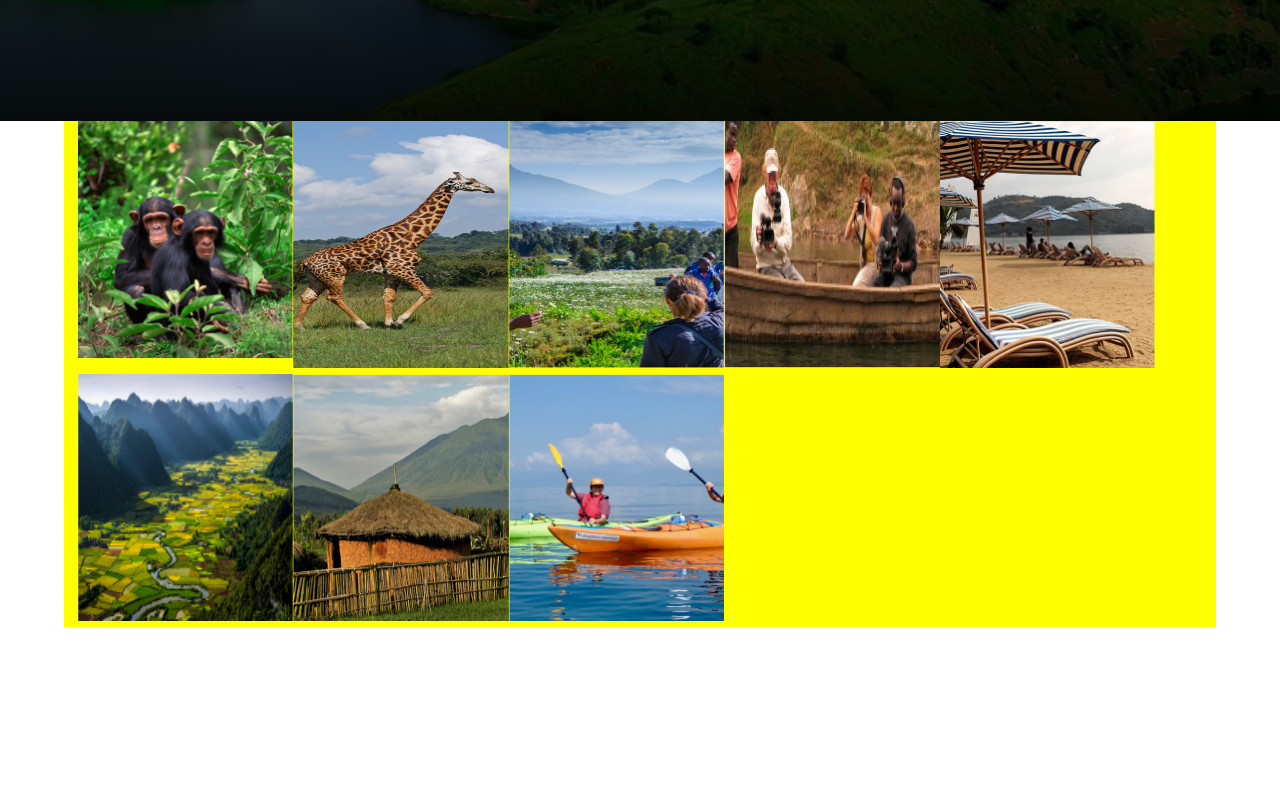
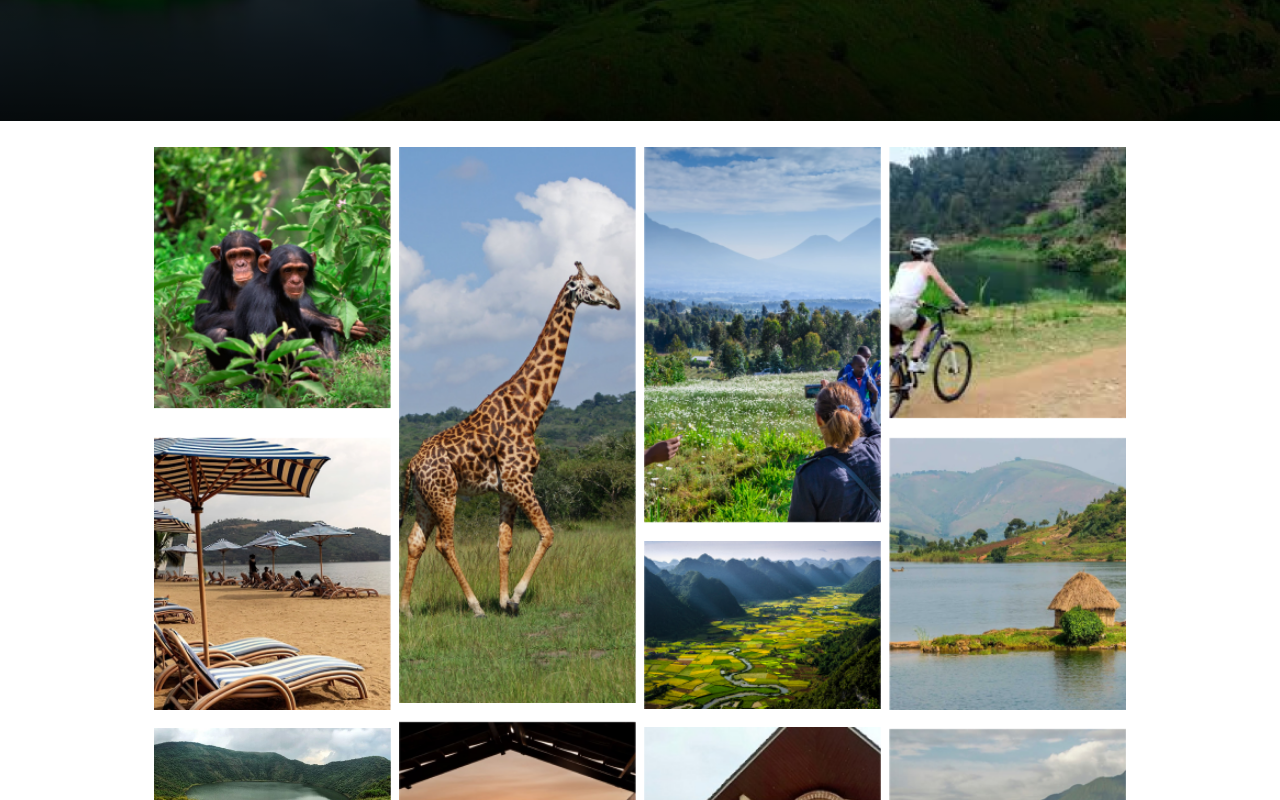
Before and after one commit to MALWICK/Tourisime, a React (Create React App) app: page / in a window 1280 px wide. Shown: the part 740-1540 px from the top of the page. Before the commit the page ends 1367 px from the top, so only its background shows below. Built offline with nearby package versions, Linux system fonts and the light colour scheme.

Commit message:
edited gallery

```diff
--- a/src/component/gallerys/Gallerys.css
+++ b/src/component/gallerys/Gallerys.css
@@ -7,22 +7,30 @@
 }
 
 .gallerys__container {
-  width: 90%;
-  display: flex;
-  justify-content: center;
-  align-items: center;
-  flex-direction: column;
-  background-color: yellow;
+  width: 80%;
+  line-height: 3;
+  -webkit-column-count: 5;
+  -webkit-column-gap: 10px;
+  -moz-column-count: 5;
+  -moz-column-gap: 0px;
+  column-count: 4;
+  column-gap: 8px;
+  padding: 2%;
+  /*   background-color: yellow; */
+  box-sizing: border-box;
 }
 
-.first__Gall {
-  width: 1124px;
-  height: 506px;
-  display: flex;
-  flex-wrap: wrap;
+.gallerys__container img {
+  width: 100% !important;
+  height: auto !important;
+  object-fit: cover;
 }
 
-.first__Gall img {
-  width: 215.48px;
-  height: 247.12px;
+@media (max-width: 768px) {
+  .gallerys__container {
+    width: 95%;
+    -moz-column-count: 2;
+    -webkit-column-count: 2;
+    column-count: 2;
+  }
 }
--- a/src/component/gallerys/Gallerys.jsx
+++ b/src/component/gallerys/Gallerys.jsx
@@ -1,21 +1,21 @@
 import React from 'react';
 import './Gallerys.css';
 import Monkey from '../../assets/images/gallerry/photo 1-1.png';
+import umbrel from '../../assets/images/gallerry/photo 1-2.png';
 import Giraf from '../../assets/images/gallerry/photo 1-3.png';
+import Lye from '../../assets/images/gallerry/photo 2-6.png';
+import Girl from '../../assets/images/gallerry/photo 1-4.png';
 import Boot from '../../assets/images/gallerry/photo 1-6.png';
-import umbrel from '../../assets/images/gallerry/photo 1-2.png';
-import Girl from '../../assets/images/gallerry/photo 1-4.png';
+import Dragon from '../../assets/images/gallerry/photo 1-5.png';
+import Pirog from '../../assets/images/gallerry/photo 1-8.png';
 import Hurt from '../../assets/images/gallerry/photo 1-7.png';
-import Dragon from '../../assets/images/gallerry/photo 1-5.png';
-import Pirog from '../../assets/images/gallerry/photo 1-8.png'; /*
-import Lye from '../../assets/images/gallerry/photo 2-6.png';
 import Church from '../../assets/images/gallerry/photo 2-4.png';
+import Skype from '../../assets/images/gallerry/photo 2-3.png';
 import Byke from '../../assets/images/gallerry/photo 2-1.png';
-import Skype from '../../assets/images/gallerry/photo 2-3.png';
 import Musk from '../../assets/images/gallerry/photo 2-8.png';
 import Sun from '../../assets/images/gallerry/photo 2-7.png';
 import Millk from '../../assets/images/gallerry/photo 2-5.png';
-import Waterh from '../../assets/images/gallerry/photo 2-2.png';
+
 import Repe from '../../assets/images/gallerry/photo 3-1.png';
 import Elephants from '../../assets/images/gallerry/photo 3-3.png';
 import Roll from '../../assets/images/gallerry/photo 3-4.png';
@@ -24,66 +24,45 @@ import Cow from '../../assets/images/gallerry/photo 3-2.png';
 import Mudy from '../../assets/images/gallerry/photo 3-5.png';
 import Climb from '../../assets/images/gallerry/photo 3-7.png';
 import Orphane from '../../assets/images/gallerry/photo 3-8.png';
- */
-/* const GalleryData = [
+import waterh from '../../assets/images/gallerry/photo 2-2.png';
+
+const GalleryData = [
   { image: Monkey },
+  { image: umbrel },
+  { image: Lye },
+  { image: Musk },
+  { image: Repe },
+  { image: Cow },
+  { image: Climb },
   { image: Giraf },
+  { image: Sun },
+  { image: Elephants },
   { image: Boot },
-  { image: umbrel },
+  { image: Pirog },
+
+  { image: Girl },
+  { image: Dragon },
+  { image: Church },
+
+  { image: Millk },
+  { image: Roll },
+  { image: Mudy },
+  { image: Opera },
+  { image: Byke },
+  { image: waterh },
   { image: Hurt },
-  { image: Dragon },
-  { image: Pirog },
-  { image: Lye },
-  { image: Church },
-  { image: Byke },
+  { image: Orphane },
   { image: Skype },
-  { image: Musk },
-  { image: Sun },
-  { image: Millk },
-  { image: Waterh },
-  { image: Repe },
-  { image: Elephants },
-  { image: Roll },
   { image: Opera },
-  { image: Cow },
-  { image: Mudy },
-  { image: Climb },
-  { image: Orphane },
-  { image: Girl },
 ];
 
-console.log(GalleryData);
- */
 function Gallerys() {
   return (
     <div className="gallerys">
       <div className="gallerys__container">
-        <div className="first__Gall">
-          <img src={Monkey} alt="monkey" />
-          <img src={Giraf} alt="monkey" />
-          <img src={Girl} alt="monkey" />
-          <img src={Boot} alt="monkey" />
-          <img src={umbrel} alt="monkey" />
-          <img src={Dragon} alt="monkey" />
-          <img src={Hurt} alt="monkey" />
-          <img src={Pirog} alt="monkey" />
-        </div>
-        {/* <img src={Lye} alt="monkey" />
-        <img src={Church} alt="monkey" />
-        <img src={Skype} alt="monkey" />
-        <img src={Byke} alt="monkey" />
-        <img src={Musk} alt="monkey" />
-        <img src={Sun} alt="monkey" />
-        <img src={Millk} alt="monkey" />
-        <img src={Waterh} alt="monkey" />
-        <img src={Repe} alt="monkey" />
-        <img src={Elephants} alt="monkey" />
-        <img src={Roll} alt="monkey" />
-        <img src={Opera} alt="monkey" />
-        <img src={Cow} alt="monkey" />
-        <img src={Climb} alt="monkey" />
-        <img src={Orphane} alt="monkey" />
-        <img src={Mudy} alt="monkey" /> */}
+        {GalleryData.map((imageData) => (
+          <img src={imageData.image} alt="" />
+        ))}
       </div>
     </div>
   );
```
Also changed, not shown: src/pages/contact/contactInFor/ContactInfo.jsx (+6 -9 lines).
